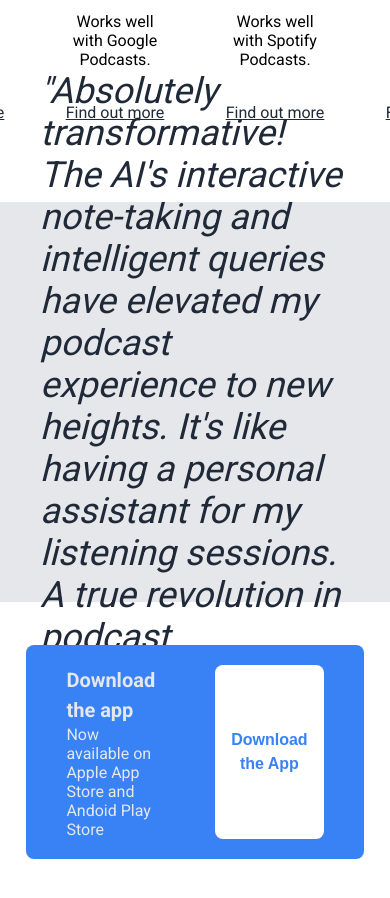
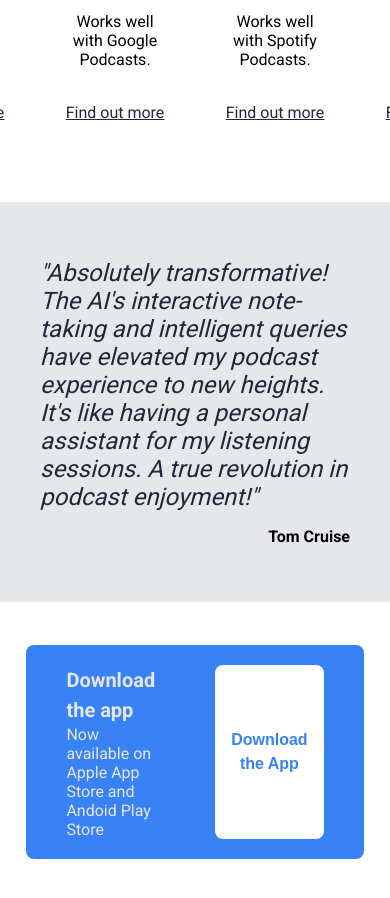
Before and after one commit to iamADT/project-landing-page-2, a plain HTML site: page index.html in a window 390 px wide. Shown: the part 1056-1954 px from the top of the page. Drawn offline with Linux system fonts and the light colour scheme.

Commit message:
Update media queries for testimonials-text in css file

```diff
--- a/style.css
+++ b/style.css
@@ -254,4 +254,8 @@ footer{
         font-size: 16px;
         line-height: 24px;
     }
+
+    .testimonial-text{
+        font-size: 24px;
+    }
 }
```
